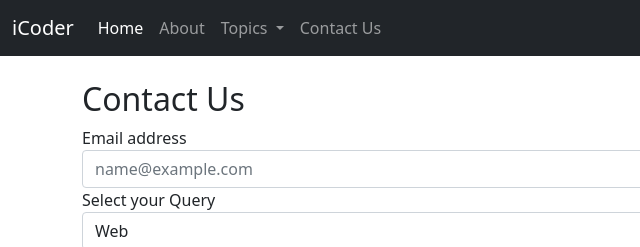
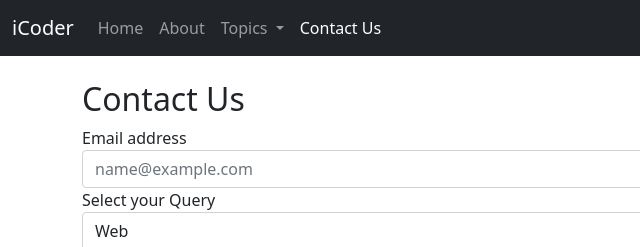
Before and after one commit to avantika0001/iCoder-bootstrap, a plain HTML site: page contact.html in a window 1280 px wide. Shown: the top 247 px of the page, 0-640 px from the left. Drawn offline with nearby package versions, Linux system fonts and the light colour scheme.

Commit message:
Update contact.html

```diff
--- a/contact.html
+++ b/contact.html
@@ -29,7 +29,7 @@
             <div class="collapse navbar-collapse" id="navbarSupportedContent">
                <ul class="navbar-nav me-auto mb-2 mb-lg-0">
           <li class="nav-item">
-            <a class="nav-link active" aria-current="page" href="/">Home</a>
+            <a class="nav-link" aria-current="page" href="/">Home</a>
           </li>
           <li class="nav-item">
             <a class="nav-link" href="/iCoder-bootstrap
@@ -50,7 +50,7 @@
             </ul>
           </li>
           <li class="nav-item">
-            <a class="nav-link" href="/iCoder-bootstrap
+            <a class="nav-link active" href="/iCoder-bootstrap
 /contact.html">Contact Us</a>
           </li>
 
```
